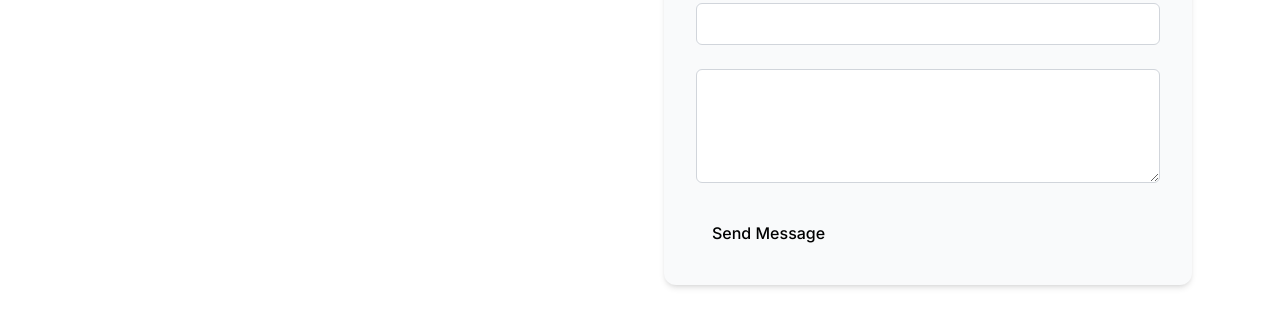
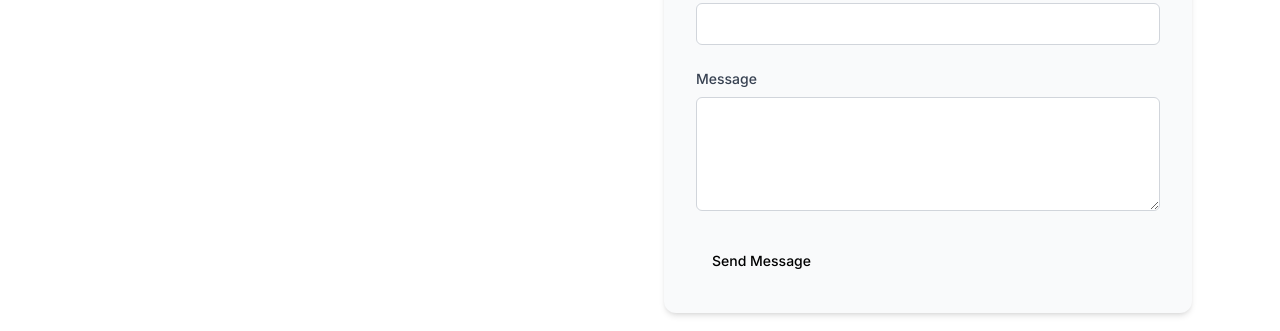
Before and after one commit to CatMamaGB/puget_capture_and_acquisitions, a Next.js app: page /contact in a window 1280 px wide. Shown: the part 588-919 px from the top of the page. Built offline with nearby package versions, Linux system fonts and the light colour scheme.

Commit message:
final update

```diff
--- a/package.json
+++ b/package.json
@@ -10,6 +10,7 @@
   },
   "dependencies": {
     "@heroicons/react": "^2.2.0",
+    "@radix-ui/react-slot": "^1.2.2",
     "@tabler/icons-react": "^3.31.0",
     "axios": "^1.6.0",
     "class-variance-authority": "^0.7.0",
--- a/src/components/ContactForm.tsx
+++ b/src/components/ContactForm.tsx
@@ -4,6 +4,7 @@ import React, { useState } from 'react';
 import { Button } from './ui/Button';
 import { Input } from './ui/Input';
 import { Textarea } from './ui/Textarea';
+import { Label } from '@/components/ui/Label';
 
 export function ContactForm() {
   const [formData, setFormData] = useState({
@@ -51,15 +52,17 @@ export function ContactForm() {
         required
       />
 
+      <div className="space-y-2">
+        <Label htmlFor="message">Message</Label>
         <Textarea
-        label="Message"
           id="message"
-        value={formData.message}
+          value={formData.message ?? ''}
           onChange={(e) => setFormData({ ...formData, message: e.target.value })}
           rows={4}
-        className="w-full"
+          className="mt-1 block w-full"
           required
         />
+      </div>
 
       <Button type="submit" className="w-full md:w-auto">
         Send Message
--- a/src/components/ui/Button.tsx
+++ b/src/components/ui/Button.tsx
@@ -7,26 +7,27 @@ import { cva, type VariantProps } from 'class-variance-authority';
 import { cn } from '@/utils/cn';
 
 const buttonVariants = cva(
-  "inline-flex items-center justify-center rounded-md font-medium transition-colors focus-visible:outline-none focus-visible:ring-2 focus-visible:ring-ring focus-visible:ring-offset-2 disabled:opacity-50 disabled:pointer-events-none ring-offset-background",
+  "inline-flex items-center justify-center rounded-md text-sm font-medium transition-colors focus-visible:outline-none focus-visible:ring-2 focus-visible:ring-ring focus-visible:ring-offset-2 disabled:opacity-50 disabled:pointer-events-none ring-offset-background",
   {
     variants: {
       variant: {
-        primary: 'bg-evergreen text-white hover:bg-opacity-90 focus:ring-evergreen',
-        secondary: 'bg-pugetBlue text-white hover:bg-opacity-90 focus:ring-pugetBlue',
-        outline: 'border-2 border-evergreen text-evergreen hover:bg-evergreen hover:text-white',
         default: "bg-primary text-primary-foreground hover:bg-primary/90",
+        destructive: "bg-destructive text-destructive-foreground hover:bg-destructive/90",
+        outline: "border border-input hover:bg-accent hover:text-accent-foreground",
+        secondary: "bg-secondary text-secondary-foreground hover:bg-secondary/80",
+        ghost: "hover:bg-accent hover:text-accent-foreground",
+        link: "underline-offset-4 hover:underline text-primary"
       },
       size: {
         default: "h-10 py-2 px-4",
-        sm: "h-9 px-3",
-        md: 'px-4 py-2 text-base',
-        lg: "h-11 px-8",
-      },
+        sm: "h-9 px-3 rounded-md",
+        lg: "h-11 px-8 rounded-md"
+      }
     },
     defaultVariants: {
       variant: "default",
-      size: "default",
-    },
+      size: "default"
+    }
   }
 );
 
@@ -43,7 +44,7 @@ const Button = React.forwardRef<HTMLButtonElement, ButtonProps>(
         <Link
           href={href}
           className={cn(buttonVariants({ variant, size, className }))}
-          {...props}
+          {...(props as any)}
         >
           {children}
         </Link>
```
Also changed, not shown: 1 other file (tests, documents, lock files or other folders). Lines whose indentation alone changed are shown as unchanged.
